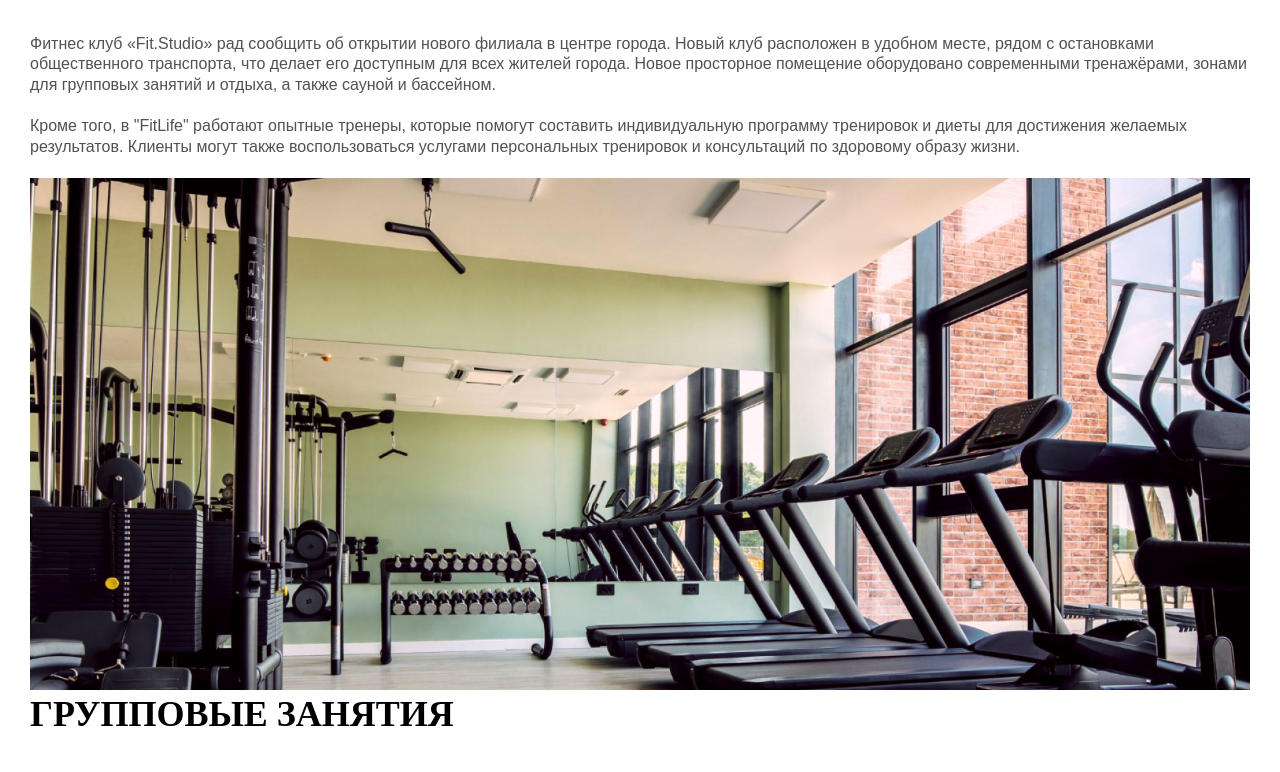
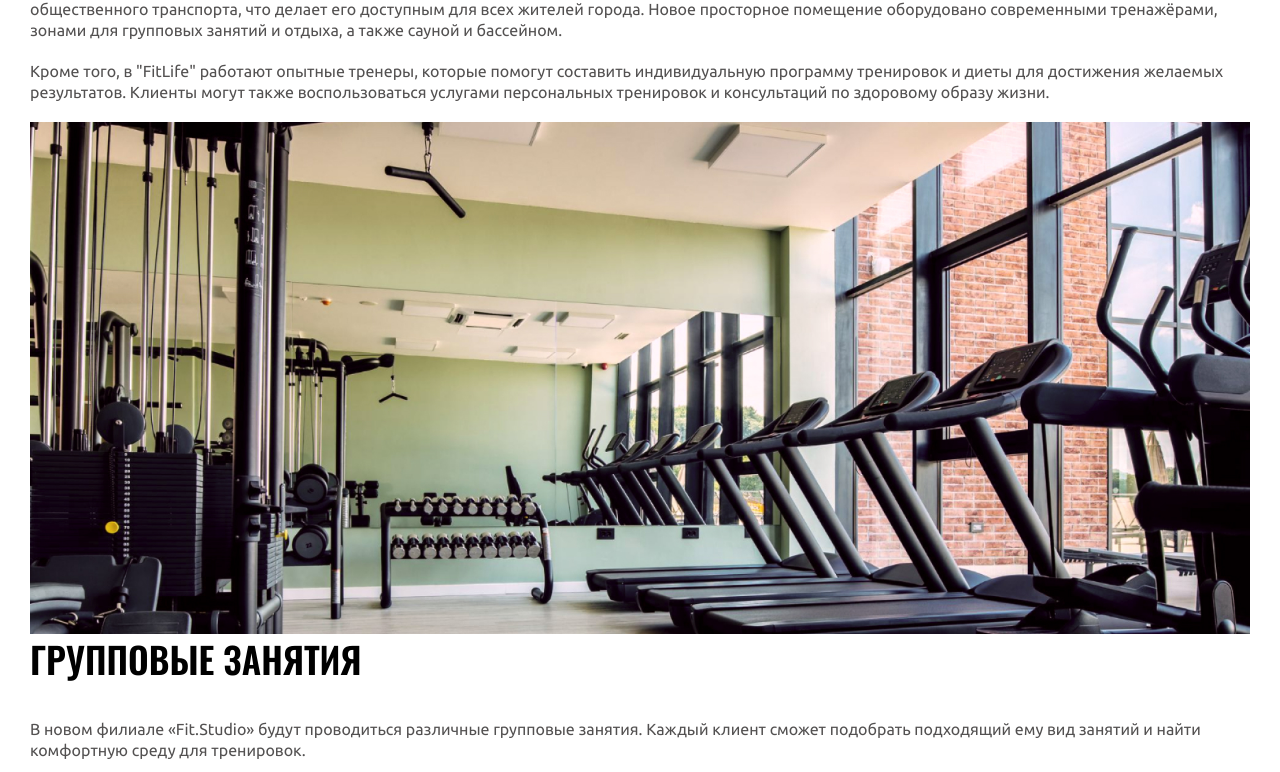
Before and after one commit to Nero45OZ/HomeWork, a plain HTML site: page Homework-5/index.html in a window 1280 px wide. Shown: the part 252-1024 px from the top of the page. Drawn offline with Linux system fonts and the light colour scheme.

Commit message:
Update fonts.css

```diff
--- a/Homework-5/CSS/fonts.css
+++ b/Homework-5/CSS/fonts.css
@@ -1,6 +1,6 @@
 @font-face {
     font-family: "Ubuntu";
-    src: local("Ubuntu") url(../Fonts/Ubuntu-Light.woff2), format("woff2");
+    src: local("Ubuntu"), url(../Fonts/Ubuntu-Light.woff2) format("woff2");
     font-weight: 300;
     font-style: normal;
     font-display: swap;
@@ -8,7 +8,7 @@
 
 @font-face {
     font-family: "Ubuntu";
-    src: local("Ubuntu") url(../Fonts/Ubuntu-Regular.woff2), format("woff2");
+    src: local("Ubuntu"), url(../Fonts/Ubuntu-Regular.woff2) format("woff2");
     font-weight: 400;
     font-style: normal;
     font-display: swap;
@@ -16,7 +16,7 @@
 
 @font-face {
     font-family: "Ubuntu";
-    src: local("Ubuntu") url(../Fonts/Ubuntu-Medium.woff2), format("woff2");
+    src: local("Ubuntu"), url(../Fonts/Ubuntu-Medium.woff2) format("woff2");
     font-weight: 500;
     font-style: normal;
     font-display: swap;
@@ -24,7 +24,7 @@
 
 @font-face {
     font-family: "Oswald";
-    src: local("Oswald") url(../Fonts/Oswald-Medium.woff2), format("woff2");
+    src: local("Oswald"), url(../Fonts/Oswald-Medium.woff2) format("woff2");
     font-weight: 500;
     font-style: normal;
     font-display: swap;
@@ -32,7 +32,7 @@
 
 @font-face {
     font-family: "Oswald";
-    src: local("Oswald") url(../Fonts/Oswald-SemiBold.woff2), format("woff2");
+    src: local("Oswald"), url(../Fonts/Oswald-SemiBold.woff2) format("woff2");
     font-weight: 600;
     font-style: normal;
     font-display: swap;
```
